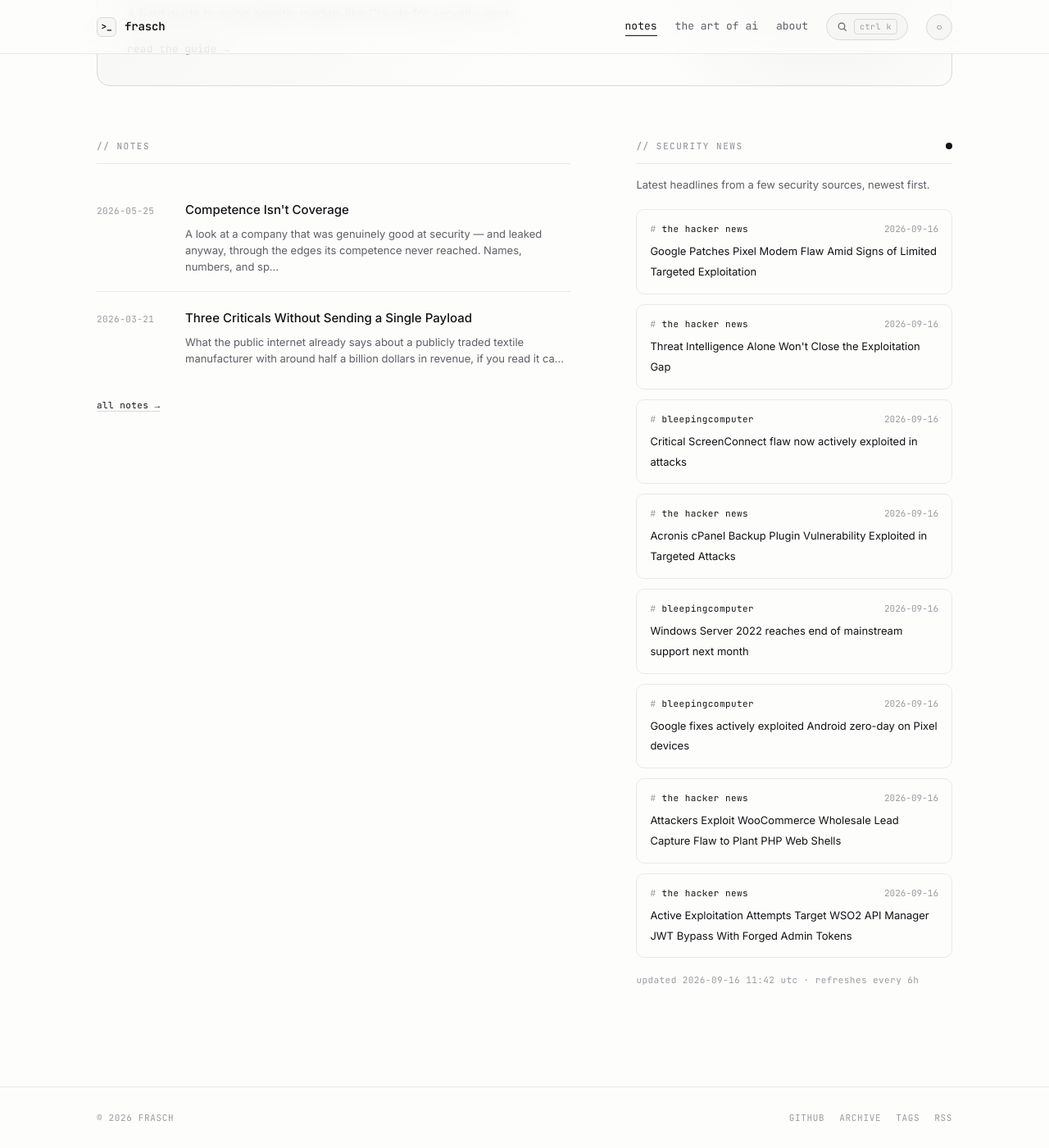
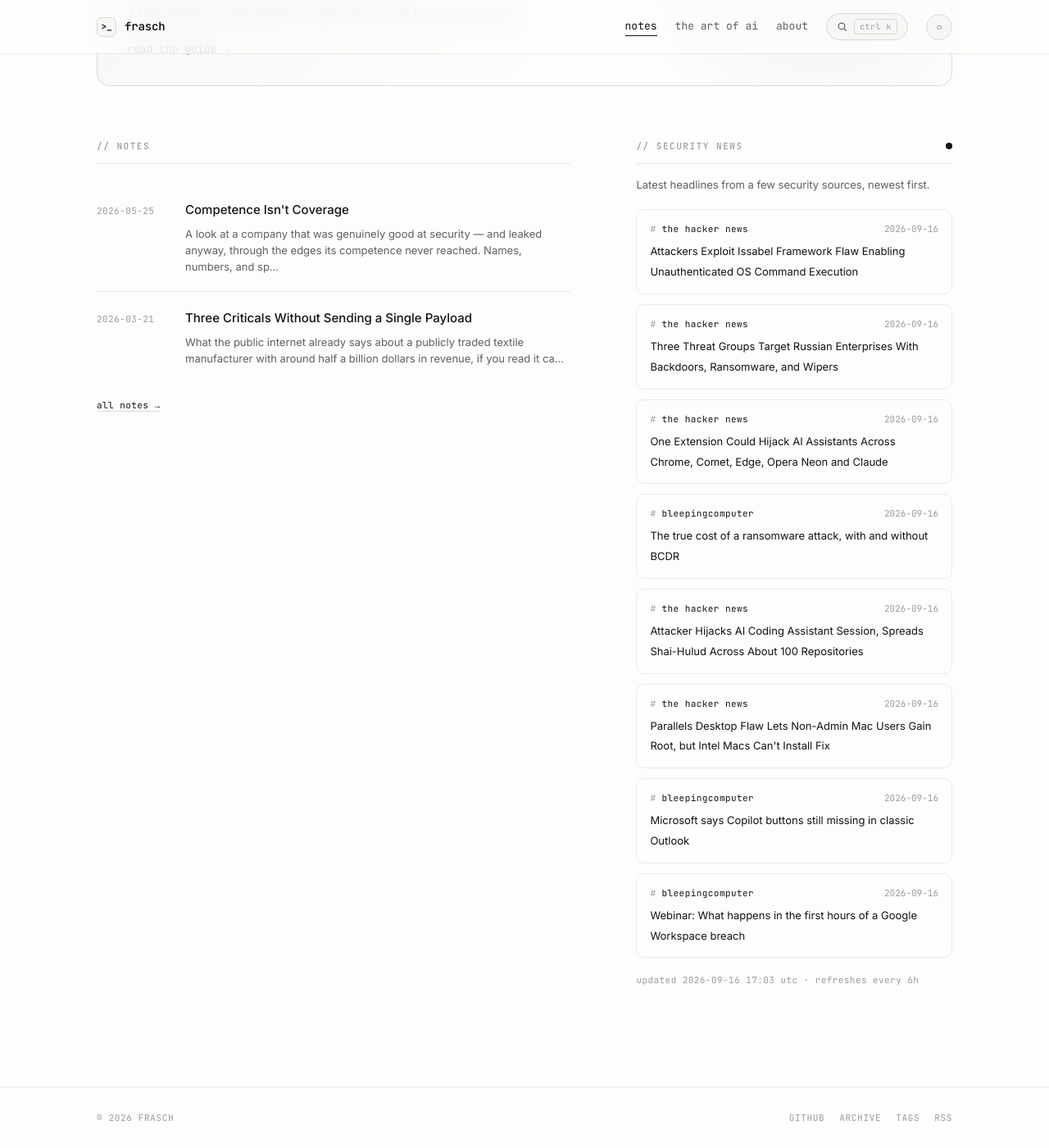
Before and after one commit to whoisfrasch/frasch, a Jekyll site: the page built from index.html, in a window 1280 px wide and 1400 px high, scrolled down 615 px. Shown: the whole window at 82% size. Built offline with Jekyll 4.4.1, drawn with Linux system fonts in a browser that asks for light colours.

Commit message:
Refresh security news feed

```diff
--- a/_data/news.json
+++ b/_data/news.json
@@ -1,53 +1,53 @@
 {
-  "updated": "2026-09-16T11:42:08Z",
+  "updated": "2026-09-16T17:03:19Z",
   "items": [
     {
       "source": "the hacker news",
-      "title": "Google Patches Pixel Modem Flaw Amid Signs of Limited Targeted Exploitation",
-      "link": "https://thehackernews.com/2026/09/google-patches-pixel-modem-flaw-amid.html",
-      "date": "2026-09-16T11:15:58Z"
+      "title": "Attackers Exploit Issabel Framework Flaw Enabling Unauthenticated OS Command Execution",
+      "link": "https://thehackernews.com/2026/09/attackers-exploit-issabel-framework.html",
+      "date": "2026-09-16T15:50:59Z"
     },
     {
       "source": "the hacker news",
-      "title": "Threat Intelligence Alone Won't Close the Exploitation Gap",
-      "link": "https://thehackernews.com/2026/09/threat-intelligence-alone-wont-close.html",
-      "date": "2026-09-16T11:15:48Z"
+      "title": "Three Threat Groups Target Russian Enterprises With Backdoors, Ransomware, and Wipers",
+      "link": "https://thehackernews.com/2026/09/three-threat-groups-target-russian.html",
+      "date": "2026-09-16T15:27:49Z"
+    },
+    {
+      "source": "the hacker news",
+      "title": "One Extension Could Hijack AI Assistants Across Chrome, Comet, Edge, Opera Neon and Claude",
+      "link": "https://thehackernews.com/2026/09/one-extension-could-hijack-ai.html",
+      "date": "2026-09-16T14:36:44Z"
     },
     {
       "source": "bleepingcomputer",
-      "title": "Critical ScreenConnect flaw now actively exploited in attacks",
-      "link": "https://www.bleepingcomputer.com/news/security/cisa-warns-of-hackers-exploiting-critical-screenconnect-flaw/",
-      "date": "2026-09-16T11:14:28Z"
+      "title": "The true cost of a ransomware attack, with and without BCDR",
+      "link": "https://www.bleepingcomputer.com/news/security/the-true-cost-of-a-ransomware-attack-with-and-without-bcdr/",
+      "date": "2026-09-16T14:00:10Z"
     },
     {
       "source": "the hacker news",
-      "title": "Acronis cPanel Backup Plugin Vulnerability Exploited in Targeted Attacks",
-      "link": "https://thehackernews.com/2026/09/acronis-cpanel-backup-plugin.html",
-      "date": "2026-09-16T11:08:54Z"
+      "title": "Attacker Hijacks AI Coding Assistant Session, Spreads Shai-Hulud Across About 100 Repositories",
+      "link": "https://thehackernews.com/2026/09/attacker-hijacks-ai-coding-assistant.html",
+      "date": "2026-09-16T13:37:07Z"
+    },
+    {
+      "source": "the hacker news",
+      "title": "Parallels Desktop Flaw Lets Non-Admin Mac Users Gain Root, but Intel Macs Can't Install Fix",
+      "link": "https://thehackernews.com/2026/09/parallels-desktop-flaw-lets-non-admin.html",
+      "date": "2026-09-16T13:14:05Z"
     },
     {
       "source": "bleepingcomputer",
-      "title": "Windows Server 2022 reaches end of mainstream support next month",
-      "link": "https://www.bleepingcomputer.com/news/microsoft/windows-server-2022-reaches-end-of-mainstream-support-next-month/",
-      "date": "2026-09-16T09:10:20Z"
+      "title": "Microsoft says Copilot buttons still missing in classic Outlook",
+      "link": "https://www.bleepingcomputer.com/news/microsoft/microsoft-shares-workaround-for-missing-outlook-copilot-buttons/",
+      "date": "2026-09-16T12:16:32Z"
     },
     {
       "source": "bleepingcomputer",
-      "title": "Google fixes actively exploited Android zero-day on Pixel devices",
-      "link": "https://www.bleepingcomputer.com/news/security/google-fixes-actively-exploited-android-zero-day-on-pixel-devices/",
-      "date": "2026-09-16T07:00:19Z"
-    },
-    {
-      "source": "the hacker news",
-      "title": "Attackers Exploit WooCommerce Wholesale Lead Capture Flaw to Plant PHP Web Shells",
-      "link": "https://thehackernews.com/2026/09/attackers-exploit-woocommerce-wholesale.html",
-      "date": "2026-09-16T05:48:28Z"
-    },
-    {
-      "source": "the hacker news",
-      "title": "Active Exploitation Attempts Target WSO2 API Manager JWT Bypass With Forged Admin Tokens",
-      "link": "https://thehackernews.com/2026/09/active-exploitation-attempts-target.html",
-      "date": "2026-09-16T05:18:06Z"
+      "title": "Webinar: What happens in the first hours of a Google Workspace breach",
+      "link": "https://www.bleepingcomputer.com/news/security/webinar-what-happens-in-the-first-hours-of-a-google-workspace-breach/",
+      "date": "2026-09-16T12:11:19Z"
     }
   ]
 }
```
